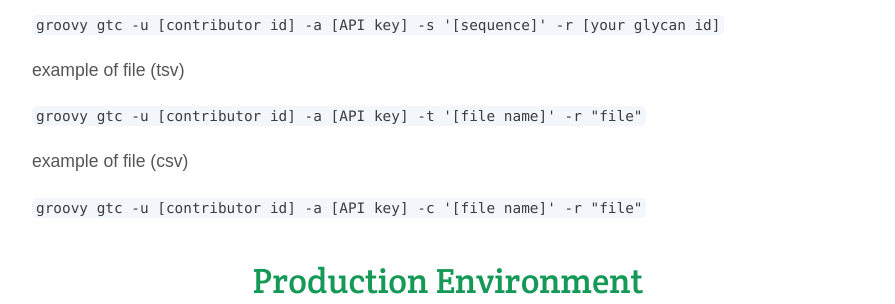
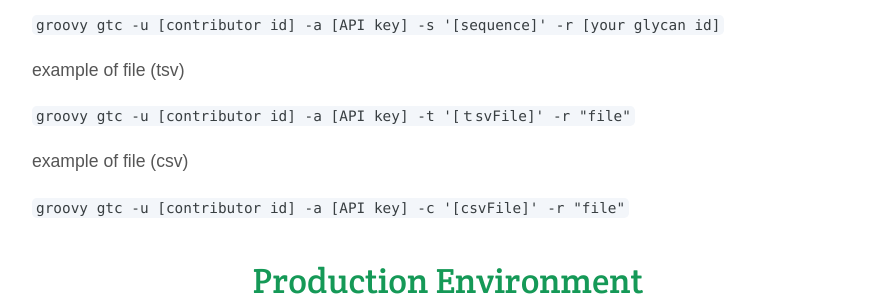
Before and after one commit to glytoucan/glytoucan, a Jekyll site: the page built from system/cli.md, in a window 1280 px wide and 900 px high, scrolled down 5392 px. Shown: the part 152-456 px from the top of the window, without its empty margins (192-1087 px from the left). Built offline with Jekyll 4.4.1, drawn with Linux system fonts in a browser that asks for light colours; nearby versions of some CDN libraries.

Commit message:
Update cli.md

```diff
--- a/system/cli.md
+++ b/system/cli.md
@@ -181,11 +181,11 @@ example of single 'your glycan id'
 
 example of file (tsv)
 
-`groovy gtc -u [contributor id] -a [API key] -t '[file name]' -r "file"`
+`groovy gtc -u [contributor id] -a [API key] -t '[ｔsvFile]' -r "file"`
 
 example of file (csv)
 
-`groovy gtc -u [contributor id] -a [API key] -c '[file name]' -r "file"`
+`groovy gtc -u [contributor id] -a [API key] -c '[csvFile]' -r "file"`
 
 # Production Environment
 
```
